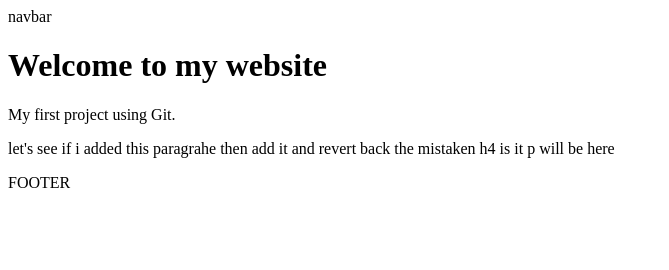
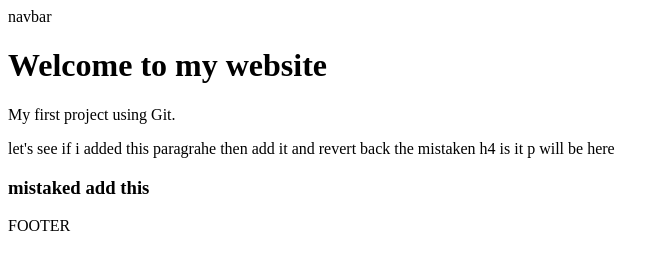
Before and after one commit to lionsgeekpromo5/test-git, a plain HTML site: page index.html in a window 1280 px wide. Shown: the whole page, without its empty margins (0-669 px from the left). Drawn offline with Linux system fonts and the light colour scheme.

Commit message:
fix conflicts

```diff
--- a/index.html
+++ b/index.html
@@ -14,6 +14,7 @@
         <h1>Welcome to my website</h1>
         <p>My first project using Git.</p>
         <p>let's see if i added this paragrahe then add it and revert back the mistaken h4 is it p will be here </p>
+        <h3>mistaked add this</h3>
     </main>
   <footer>FOOTER </footer>
 </body>
```
